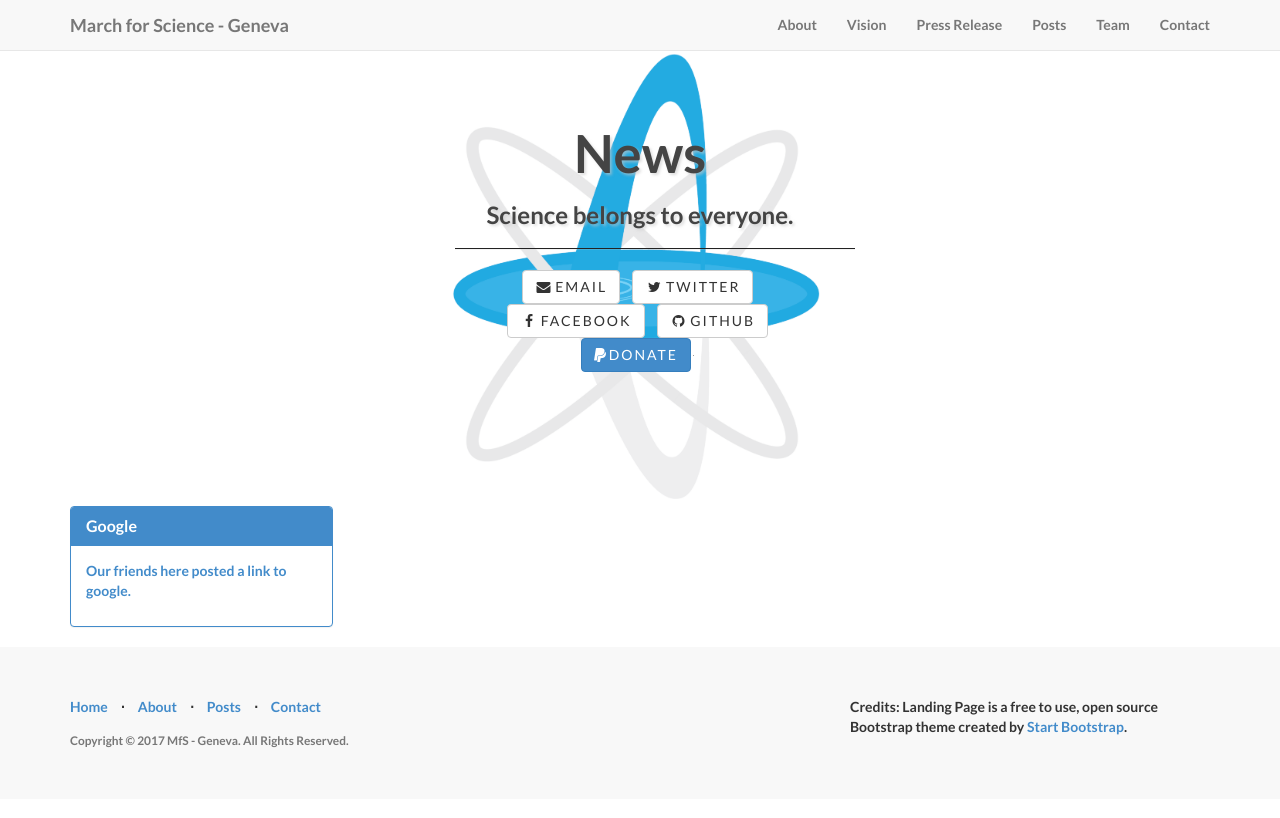
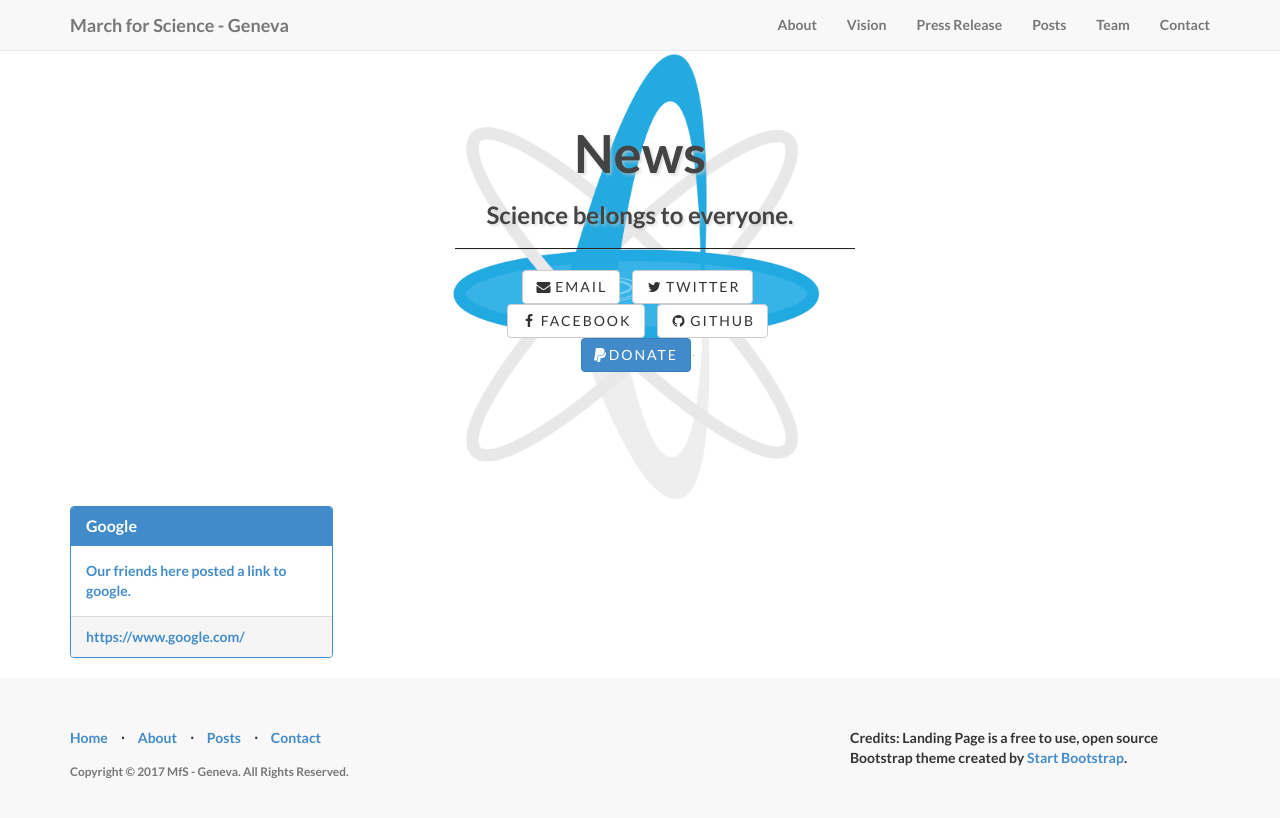
Before and after one commit to marchforsciencegeneva/marchforsciencegeneva.github.io, a Jekyll site: the page built from news.html, in a window 1280 px wide. Shown: the top 818 px of the page. Built offline with Jekyll 4.4.1, drawn with Linux system fonts in a browser that asks for light colours.

Commit message:
fix up url

```diff
--- a/_includes/inthenews.html
+++ b/_includes/inthenews.html
@@ -2,13 +2,17 @@
     {% for news in site.news %}
       {% cycle 'add row' : '<div class="row">', nil, nil, nil %}
         <div class="col-sm-3">
-          <a href="{{ news.url }}">
+          <a href="{{ news.link }}">
             <div class="panel panel-primary">
               <div class="panel-heading">
                 <h3 class="panel-title">{{ news.title }}</h3>
               </div>
-              <div class="panel-body">
+              {% comment %}negative margin to get rid of margin from paragraph tag inside body{% endcomment %}
+              <div class="panel-body" style="margin-bottom: -10px;">
                 {{ news.content }}
+              </div>
+              <div class="panel-footer">
+                {{ news.link }}
               </div>
             </div>
           </a>
--- a/_news/2017-04-11-google.markdown
+++ b/_news/2017-04-11-google.markdown
@@ -1,5 +1,5 @@
 ---
-url: https://www.google.com/
+link: https://www.google.com/
 title: Google
 description: |
 ---
```
